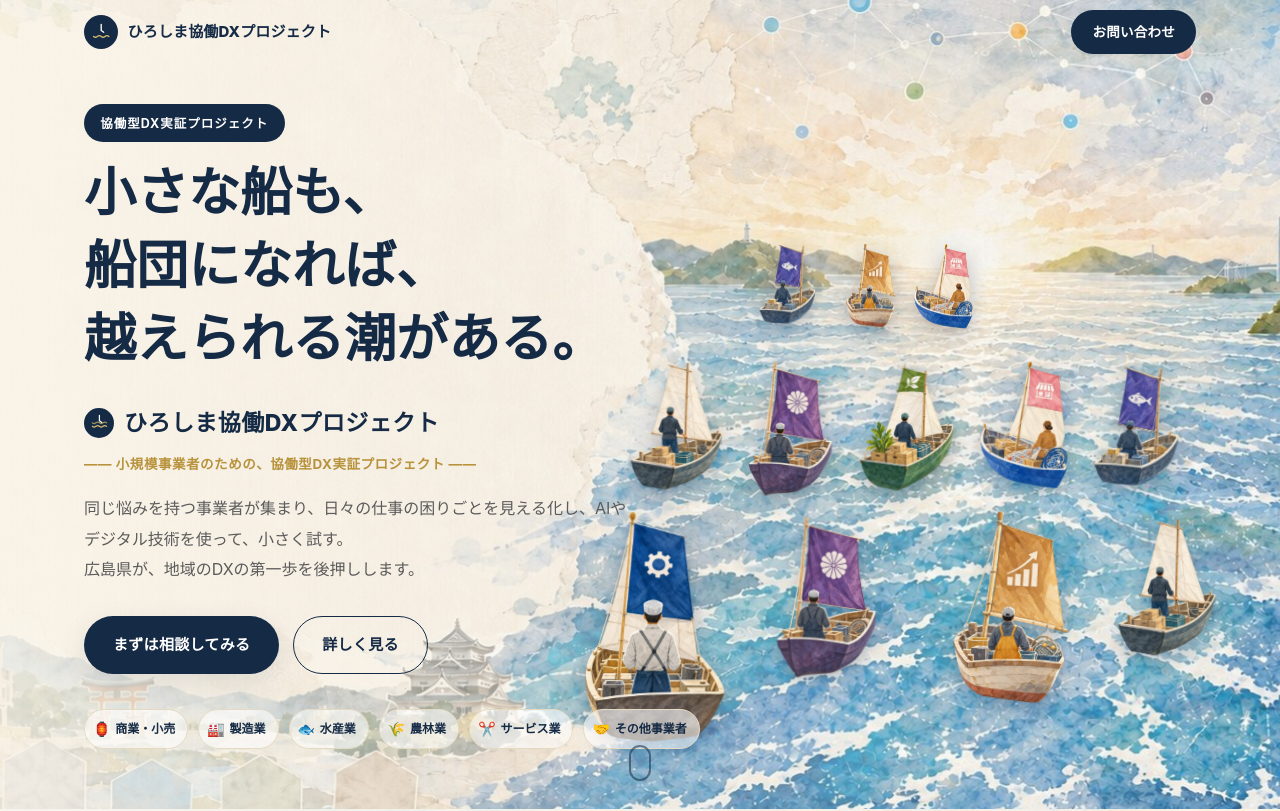
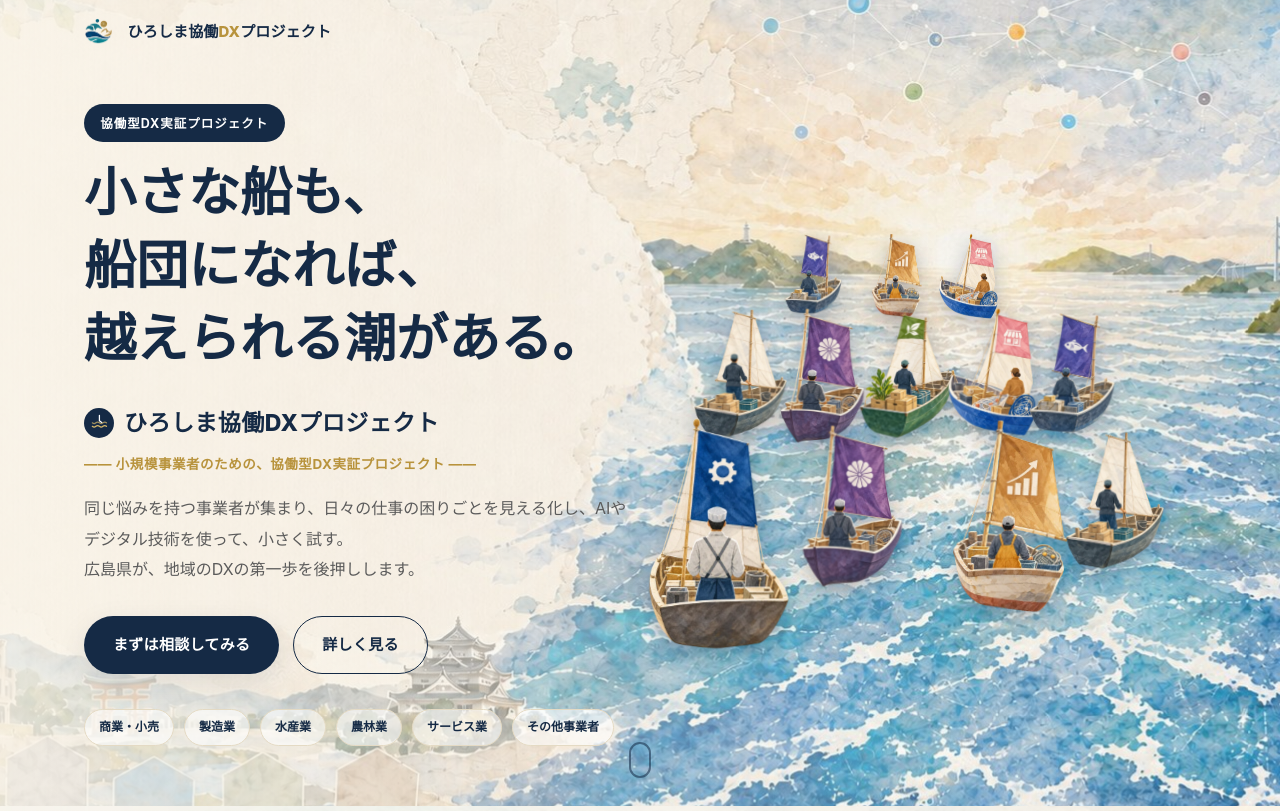
Before and after one commit to Yushi0118/hiroshiyama_DX_PJ, a plain HTML site: page index.html in a window 1280 px wide. Shown: the top 811 px of the page. Drawn offline with nearby package versions, Linux system fonts and the light colour scheme.

Commit message:
Add files via upload

```diff
--- a/index.html
+++ b/index.html
@@ -16,14 +16,10 @@
   <div class="site-header-inner">
     <a href="#hero" class="site-brand">
       <span class="site-brand-mark" aria-hidden="true">
-        <svg viewBox="0 0 24 24" fill="none" xmlns="http://www.w3.org/2000/svg">
-          <path d="M3 17c1.5 1.3 3 1.3 4.5 0s3-1.3 4.5 0 3 1.3 4.5 0 3-1.3 4.5 0" stroke="#D8B96A" stroke-width="1.6" stroke-linecap="round"/>
-          <path d="M12 3v7l3 2" stroke="#fff" stroke-width="1.6" stroke-linecap="round" stroke-linejoin="round"/>
-        </svg>
+        <img src="assets/img/icons/logo-mark.png" alt="" width="34" height="31" loading="eager" decoding="async">
       </span>
-      <span class="site-brand-name">ひろしま協働DXプロジェクト</span>
+      <span class="site-brand-name">ひろしま協働<span class="accent-dx">DX</span>プロジェクト</span>
     </a>
-    <a href="#entry" class="btn btn-header">お問い合わせ</a>
   </div>
 </header>
 
@@ -37,18 +33,18 @@
     <div class="section-scrim hero-scrim" aria-hidden="true"></div>
 
     <div class="fleet fleet-desktop" aria-hidden="true">
-      <img class="ship float-slow" data-float="1" src="assets/img/icons/ships/ship-fish.webp" alt="" style="left:59%;top:30.2%;width:5%;" loading="lazy" decoding="async">
-      <img class="ship float-slow" data-float="2" src="assets/img/icons/ships/ship-growth.webp" alt="" style="left:65%;top:30.2%;width:5%;" loading="lazy" decoding="async">
-      <img class="ship float-slow" data-float="3" src="assets/img/icons/ships/ship-shop.webp" alt="" style="left:71%;top:30.2%;width:5%;" loading="lazy" decoding="async">
-      <img class="ship float-med" data-float="4" src="assets/img/icons/ships/ship-plain.webp" alt="" style="left:49%;top:45.3%;width:7.5%;" loading="lazy" decoding="async">
-      <img class="ship float-med" data-float="5" src="assets/img/icons/ships/ship-crest.webp" alt="" style="left:58%;top:45.3%;width:7.5%;" loading="lazy" decoding="async">
-      <img class="ship float-med" data-float="6" src="assets/img/icons/ships/ship-leaf.webp" alt="" style="left:67%;top:45.3%;width:7.5%;" loading="lazy" decoding="async">
-      <img class="ship float-med" data-float="7" src="assets/img/icons/ships/ship-shop.webp" alt="" style="left:76%;top:45.3%;width:7.5%;" loading="lazy" decoding="async">
-      <img class="ship float-med" data-float="8" src="assets/img/icons/ships/ship-fish.webp" alt="" style="left:85%;top:45.3%;width:7.5%;" loading="lazy" decoding="async">
-      <img class="ship float-fast" data-float="9" src="assets/img/icons/ships/ship-gear.webp" alt="" style="left:44%;top:63.3%;width:13.5%;" loading="lazy" decoding="async">
-      <img class="ship float-fast" data-float="10" src="assets/img/icons/ships/ship-crest.webp" alt="" style="left:60%;top:64%;width:9%;" loading="lazy" decoding="async">
-      <img class="ship float-fast" data-float="11" src="assets/img/icons/ships/ship-growth.webp" alt="" style="left:72%;top:63.5%;width:11.5%;" loading="lazy" decoding="async">
-      <img class="ship float-fast" data-float="12" src="assets/img/icons/ships/ship-plain.webp" alt="" style="left:87%;top:64.5%;width:8%;" loading="lazy" decoding="async">
+      <img class="ship float-slow" data-float="1" src="assets/img/icons/ships/ship-fish.webp" alt="" style="left:61%;top:29%;width:5%;" loading="lazy" decoding="async">
+      <img class="ship float-slow" data-float="2" src="assets/img/icons/ships/ship-growth.webp" alt="" style="left:67%;top:29%;width:5%;" loading="lazy" decoding="async">
+      <img class="ship float-slow" data-float="3" src="assets/img/icons/ships/ship-shop.webp" alt="" style="left:73%;top:29%;width:5%;" loading="lazy" decoding="async">
+      <img class="ship float-med" data-float="4" src="assets/img/icons/ships/ship-plain.webp" alt="" style="left:54%;top:39%;width:7.5%;" loading="lazy" decoding="async">
+      <img class="ship float-med" data-float="5" src="assets/img/icons/ships/ship-crest.webp" alt="" style="left:60.5%;top:39%;width:7.5%;" loading="lazy" decoding="async">
+      <img class="ship float-med" data-float="6" src="assets/img/icons/ships/ship-leaf.webp" alt="" style="left:67%;top:39%;width:7.5%;" loading="lazy" decoding="async">
+      <img class="ship float-med" data-float="7" src="assets/img/icons/ships/ship-shop.webp" alt="" style="left:73.5%;top:39%;width:7.5%;" loading="lazy" decoding="async">
+      <img class="ship float-med" data-float="8" src="assets/img/icons/ships/ship-fish.webp" alt="" style="left:80%;top:39%;width:7.5%;" loading="lazy" decoding="async">
+      <img class="ship float-fast" data-float="9" src="assets/img/icons/ships/ship-gear.webp" alt="" style="left:49%;top:52%;width:13.5%;" loading="lazy" decoding="async">
+      <img class="ship float-fast" data-float="10" src="assets/img/icons/ships/ship-crest.webp" alt="" style="left:62%;top:53%;width:9%;" loading="lazy" decoding="async">
+      <img class="ship float-fast" data-float="11" src="assets/img/icons/ships/ship-growth.webp" alt="" style="left:72%;top:52.5%;width:11.5%;" loading="lazy" decoding="async">
+      <img class="ship float-fast" data-float="12" src="assets/img/icons/ships/ship-plain.webp" alt="" style="left:83%;top:54%;width:8%;" loading="lazy" decoding="async">
     </div>
     <div class="fleet fleet-mobile" aria-hidden="true">
       <img class="ship float-slow" src="assets/img/icons/ships/ship-fish.webp" alt="" style="left:49%;top:65%;width:6%;" loading="lazy" decoding="async">
@@ -80,12 +76,12 @@
           <a href="#pain" class="btn btn-outline">詳しく見る</a>
         </div>
         <div class="hero-industries" role="list" aria-label="対象業種">
-          <span role="listitem" class="hex-tag"><span class="hex" aria-hidden="true">🏮</span>商業・小売</span>
-          <span role="listitem" class="hex-tag"><span class="hex" aria-hidden="true">🏭</span>製造業</span>
-          <span role="listitem" class="hex-tag"><span class="hex" aria-hidden="true">🐟</span>水産業</span>
-          <span role="listitem" class="hex-tag"><span class="hex" aria-hidden="true">🌾</span>農林業</span>
-          <span role="listitem" class="hex-tag"><span class="hex" aria-hidden="true">✂️</span>サービス業</span>
-          <span role="listitem" class="hex-tag"><span class="hex" aria-hidden="true">🤝</span>その他事業者</span>
+          <span role="listitem" class="hex-tag">商業・小売</span>
+          <span role="listitem" class="hex-tag">製造業</span>
+          <span role="listitem" class="hex-tag">水産業</span>
+          <span role="listitem" class="hex-tag">農林業</span>
+          <span role="listitem" class="hex-tag">サービス業</span>
+          <span role="listitem" class="hex-tag">その他事業者</span>
         </div>
       </div>
     </div>
--- a/style.css
+++ b/style.css
@@ -73,11 +73,12 @@ a{color:inherit;text-decoration:none;}
 }
 .site-brand{display:flex;align-items:center;gap:.6em;}
 .site-brand-mark{
-  width:34px;height:34px;border-radius:50%;background:var(--navy);flex:none;
+  width:34px;height:auto;flex:none;
   display:flex;align-items:center;justify-content:center;
 }
-.site-brand-mark svg{width:60%;height:60%;}
+.site-brand-mark img{width:100%;height:auto;display:block;}
 .site-brand-name{font-size:15px;font-weight:800;color:var(--navy);letter-spacing:.01em;}
+.site-brand-name .accent-dx{color:var(--gold);}
 
 /* ---------- Section shell ---------- */
 .section{
@@ -243,10 +244,9 @@ a{color:inherit;text-decoration:none;}
 .hero-actions{display:flex;gap:14px;flex-wrap:wrap;margin-bottom:2.2em;}
 .hero-industries{display:flex;flex-wrap:wrap;gap:10px;}
 .hex-tag{
-  display:inline-flex;align-items:center;gap:.4em;font-size:12px;font-weight:700;color:var(--navy);
-  background:rgba(255,255,255,.6);border:1px solid var(--line);padding:6px 12px 6px 8px;border-radius:999px;
+  display:inline-flex;align-items:center;font-size:12px;font-weight:700;color:var(--navy);
+  background:rgba(255,255,255,.6);border:1px solid var(--line);padding:6px 14px;border-radius:999px;
 }
-.hex{font-size:14px;}
 
 .scroll-cue{
   position:absolute;left:50%;bottom:28px;transform:translateX(-50%);z-index:3;
@@ -389,7 +389,7 @@ a{color:inherit;text-decoration:none;}
   .site-header{height:56px;}
   .site-header-inner{padding:0 14px;}
   .site-brand{gap:.45em;min-width:0;}
-  .site-brand-mark{width:28px;height:28px;}
+  .site-brand-mark{width:28px;height:auto;}
   .site-brand-name{font-size:12.5px;letter-spacing:0;white-space:nowrap;}
   .btn-header{padding:8px 14px;font-size:12px;flex:none;}
   .hero-section{padding-top:calc(56px + 24px);}
```
Also changed, not shown: assets/img/icons/logo-mark.png (added).
